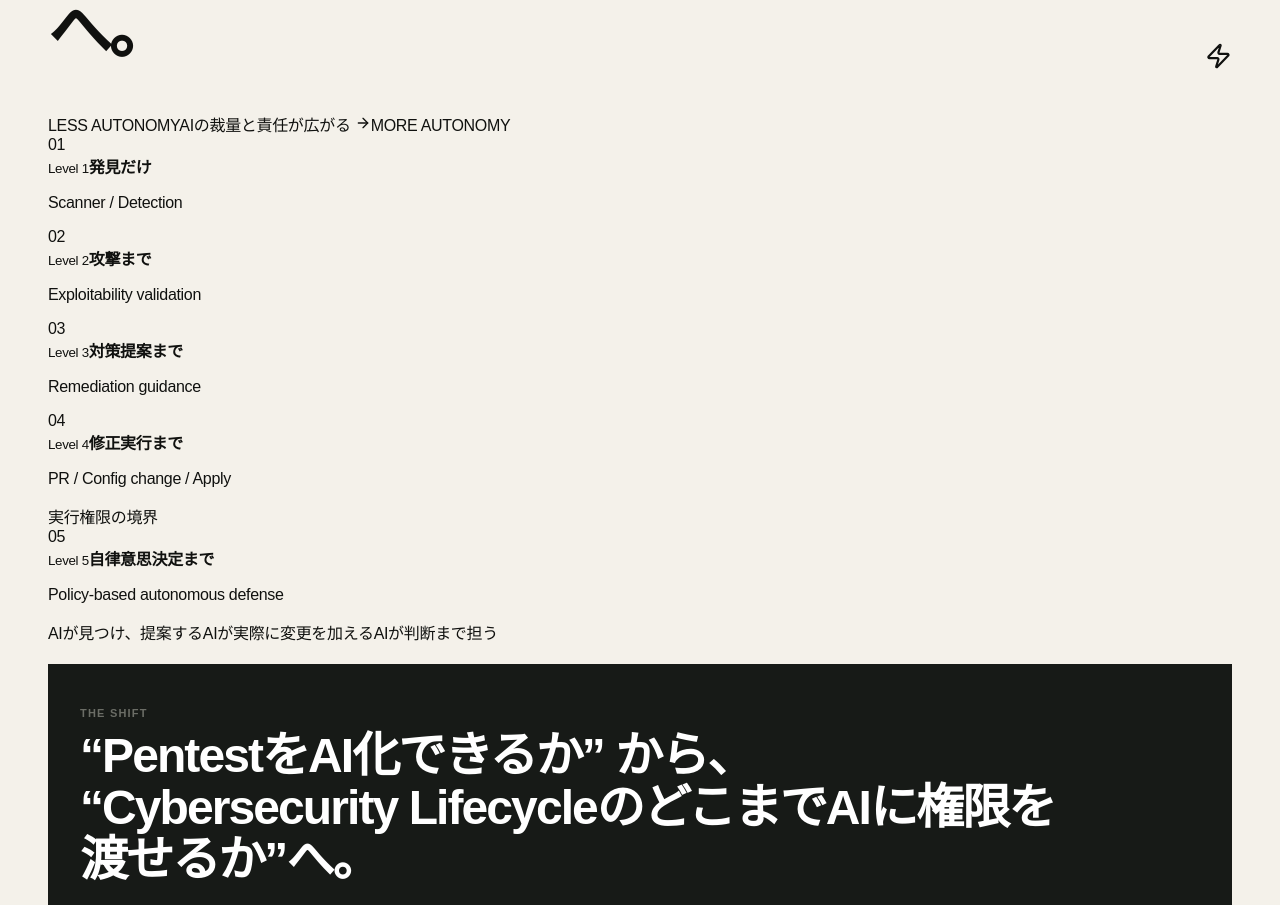
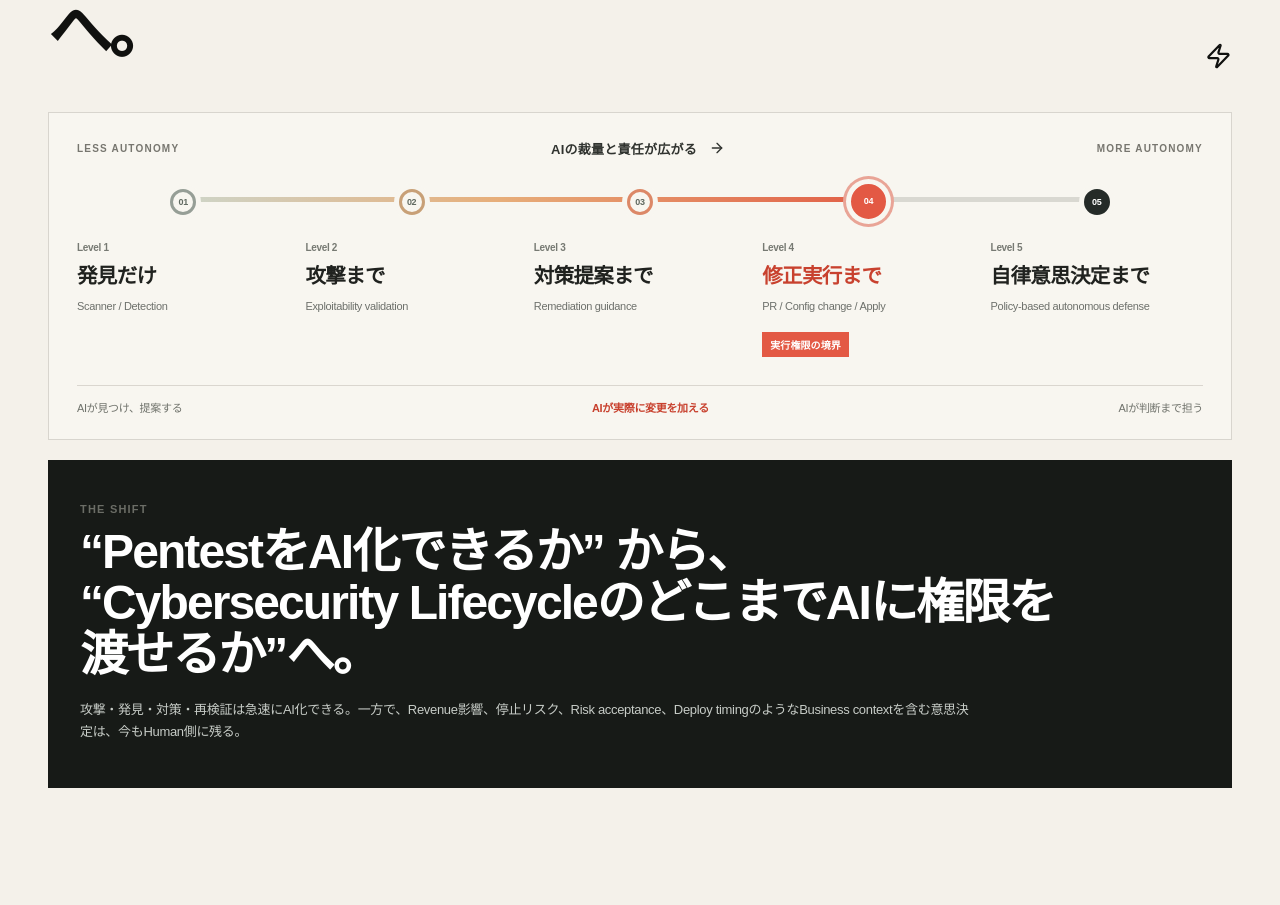
Before and after one commit to yasu-kai/tech-meets-japan, a Next.js app: page /research/offensive-ai in a window 1280 px wide. Shown: the part 3965-4870 px from the top of the page. Built offline with nearby package versions, Linux system fonts and the light colour scheme.

Commit message:
Style AI autonomy levels as a connected progressive visual timeline

```diff
--- a/app/globals.css
+++ b/app/globals.css
@@ -673,3 +673,31 @@
 
 .automation-tone-legend{display:flex;gap:8px;flex-wrap:wrap;margin:14px 0 0}
 .automation-tone-legend span{font-size:10px;font-weight:800;padding:6px 9px;border-radius:999px;border:1px solid var(--line)}
+
+
+/* Offensive AI: authority progression, not a row of feature cards */
+.depth-journey{position:relative;margin-top:8px;padding:26px 28px 24px;background:#f8f6f0;border:1px solid #d8d5ce;overflow:hidden}
+.depth-journey-top{display:flex;justify-content:space-between;align-items:center;gap:12px;font-size:10px;font-weight:800;letter-spacing:.12em;color:#77766f}
+.depth-journey-top span:nth-child(2){display:flex;align-items:center;gap:12px;letter-spacing:.02em;font-size:13px;color:#30332f}
+.depth-journey-rail{height:5px;margin:39px 8.8% -13px;background:#d9d8d1;border-radius:8px;position:relative}
+.depth-journey-progress{height:100%;width:77%;background:linear-gradient(90deg,#cdd6ca 0%,#e7ae7a 45%,#e15a43 100%);border-radius:8px}
+.depth-journey-stages{display:grid;grid-template-columns:repeat(5,minmax(0,1fr));gap:16px;position:relative}
+.depth-stage{position:relative;min-width:0}
+.depth-stage-marker{width:26px;height:26px;border-radius:50%;background:#f8f6f0;border:3px solid #969e96;display:flex;align-items:center;justify-content:center;margin:0 auto 23px;position:relative;z-index:1;box-shadow:0 0 0 5px #f8f6f0}
+.depth-stage-marker span{font-size:9px;font-weight:900;color:#606960}
+.depth-stage:nth-child(2) .depth-stage-marker{border-color:#c8a077}
+.depth-stage:nth-child(3) .depth-stage-marker{border-color:#dc8867}
+.depth-stage-pivot .depth-stage-marker{width:35px;height:35px;margin-top:-5px;margin-bottom:19px;background:#e35944;border-color:#e35944;box-shadow:0 0 0 5px #f8f6f0,0 0 0 8px #e9a496}
+.depth-stage-pivot .depth-stage-marker span{color:white}
+.depth-stage-future .depth-stage-marker{border-color:#252b28;background:#252b28}
+.depth-stage-future .depth-stage-marker span{color:white}
+.depth-stage-copy{padding-top:4px}
+.depth-stage-copy small{display:block;font-size:10px;font-weight:800;color:#777a73;margin-bottom:10px}
+.depth-stage-copy strong{display:block;font-size:clamp(16px,1.6vw,22px);line-height:1.25;letter-spacing:-.03em;color:#20221f}
+.depth-stage-copy p{font-size:11px;line-height:1.55;color:#6d706b;margin-top:9px}
+.depth-stage-pivot .depth-stage-copy strong{color:#c8412e}
+.depth-pivot-label{display:inline-block;margin-top:6px;padding:5px 8px;background:#e35944;color:white;font-size:10px;font-weight:800;letter-spacing:.01em}
+.depth-journey-foot{display:flex;justify-content:space-between;align-items:center;gap:14px;margin-top:28px;padding-top:13px;border-top:1px solid #dad6cf;font-size:11px;color:#70736c}
+.depth-journey-foot span:nth-child(2){color:#c8412e;font-weight:800}
+@media(max-width:850px){.depth-journey{padding:24px 18px}.depth-journey-stages{gap:9px}.depth-stage-copy strong{font-size:16px}.depth-stage-copy p{font-size:10px}.depth-journey-top span:nth-child(2){font-size:11px}}
+@media(max-width:600px){.depth-journey{padding:22px 18px}.depth-journey-top{font-size:8px}.depth-journey-top span:nth-child(2){font-size:10px}.depth-journey-rail{position:absolute;left:37px;top:72px;bottom:90px;width:5px;height:auto;margin:0}.depth-journey-progress{width:100%;height:77%;background:linear-gradient(180deg,#cdd6ca,#e7ae7a,#e15a43)}.depth-journey-stages{display:flex;flex-direction:column;gap:20px;margin-top:28px}.depth-stage{display:grid;grid-template-columns:45px 1fr;gap:14px;min-height:58px}.depth-stage-marker,.depth-stage-pivot .depth-stage-marker{margin:0;align-self:start}.depth-stage-copy{padding:0}.depth-stage-copy small{margin-bottom:4px}.depth-stage-copy p{margin:4px 0 0}.depth-pivot-label{grid-column:2;justify-self:start;margin-top:-6px}.depth-journey-foot{font-size:9px;flex-wrap:wrap;margin-top:20px}}
```
